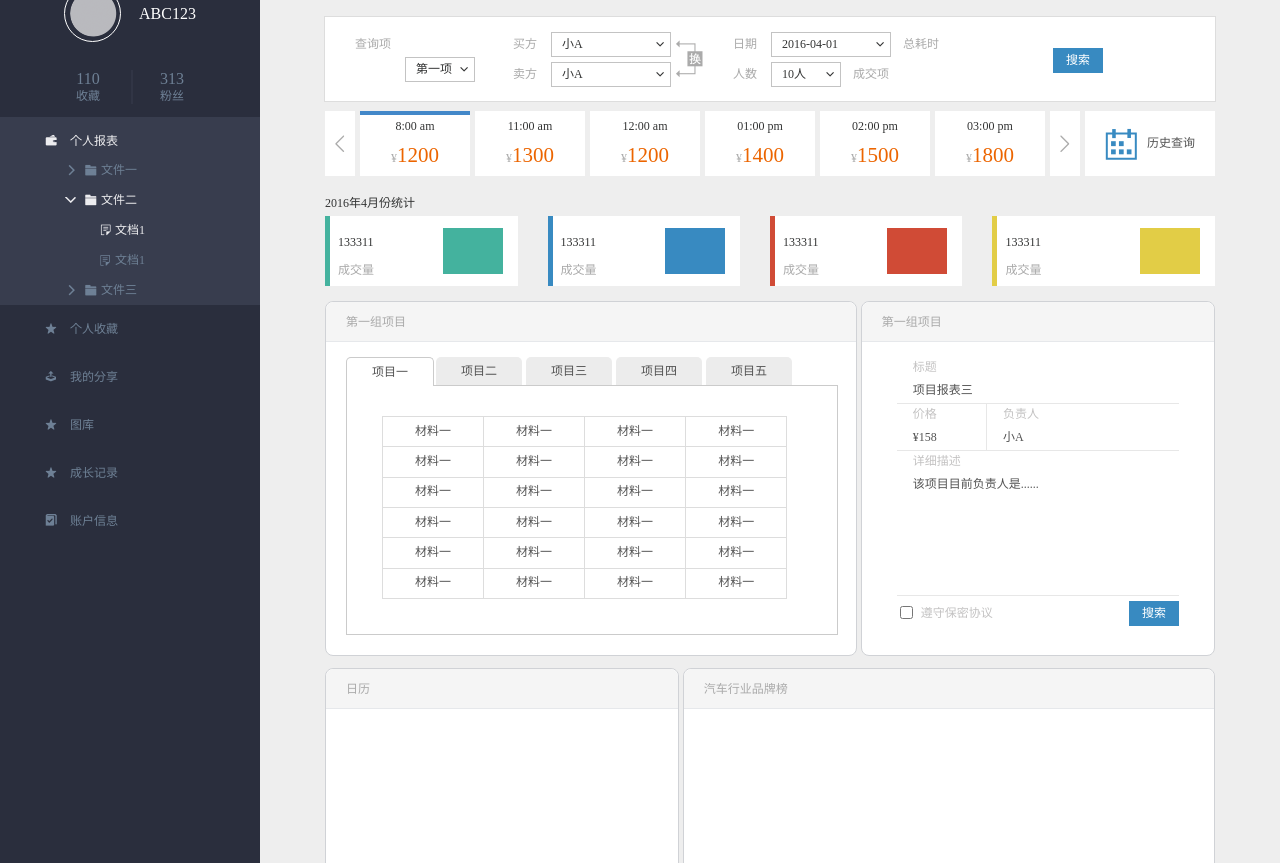
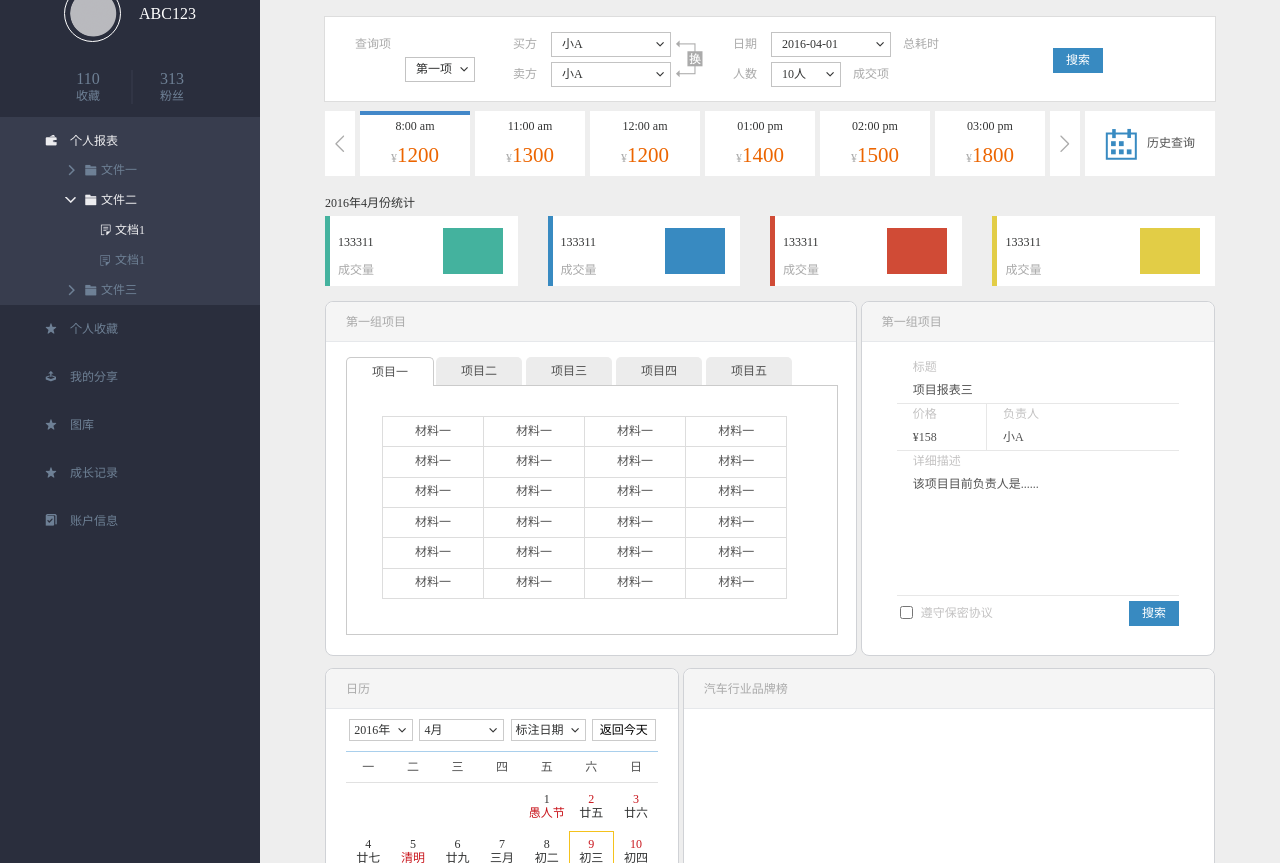
Before and after one commit to HsingyuChen1996/ifetask, a plain HTML site: page stage01/task09/dist/index.html in a window 1280 px wide. Shown: the part 89-952 px from the top of the page. Drawn offline with Linux system fonts and the light colour scheme.

Commit message:
calendar finished

```diff
--- a/stage01/task09/src/sass/index.scss
+++ b/stage01/task09/src/sass/index.scss
@@ -37,6 +37,7 @@ html, body {
 }
 
 .clearfix {
+    *zoom: 1;
     &:before,&:after {
         content: '';
         display: table;
@@ -340,6 +341,7 @@ html, body {
     font-family: 'SimHei';
     border: 1px solid #c3c3c3;
     overflow: hidden;
+    cursor: pointer;
     &.select-mr {
         margin-right: 12px;
     }
@@ -356,7 +358,6 @@ html, body {
         background: url(../img/select-arrow.png) no-repeat center;
         background-color: #fff;
         text-align: center;
-        cursor: pointer;
     }
     .select-valuebox {
         height: 100%;
@@ -687,3 +688,88 @@ html, body {
         margin-top: 5px;
     }
 }
+.calendar {
+    .section-container {
+        padding: 10px 20px 0;
+    }
+}
+.calendar-filter {
+    border-bottom: 1px solid #a9cfec;
+    padding-bottom: 10px;
+    .select {
+        float: left;
+        width: 62px;
+        height: 20px;
+        margin-left: 2%;
+        border: 1px solid #cbcbcb;
+        &.select-long {
+            width: 83px;
+        }
+        &.select-mid {
+            width: 73px;
+        }
+        .select-valuebox {
+            padding-left: 4px;
+            line-height: 20px;
+        }
+        &:first-child {
+            margin-left: 1%;
+        }
+    }
+    #backtoday {
+        float: left;
+        width: 62px;
+        height: 20px;
+        margin-left: 2%;
+        text-align: center;
+        border: 1px solid #cbcbcb;
+        line-height: 20px;
+        cursor: pointer;
+    }
+}
+.calendar-container {
+    width: 100%;
+    .calendar-week {
+        height: 30px;
+        line-height: 30px;
+        border-bottom: 1px solid #e1e1e1;
+        font-family: 'SimHei';
+        color: #535353;
+        li {
+            float: left;
+            width: (1/7)*100%;
+            text-align: center;
+        }
+    }
+    .canlendar-day {
+        font-family: 'SimHei';
+        color: #323333;
+        li {
+            float: left;
+            box-sizing: border-box;
+            width: (1/7)*100%;
+            height: 42px;
+            padding-top: 7px;
+            margin-top: 3px;
+            text-align: center;
+            cursor: pointer;
+            &:hover, &.active {
+                border: 1px solid #f4c21d;
+                padding-top: 6px;
+            }
+            &.empty {
+                cursor: default;
+                &:hover {
+                    border: none;
+                    padding-top: 7px;
+                }
+            }
+            b {
+                font-weight: 400;
+            }
+            b.weekend, p.festival {
+                color: #c9161d;
+            }
+        }
+    }
+}
```
Also changed, not shown: stage01/task09/dist/css/index.css, stage01/task09/dist/css/index.min.css, stage01/task09/dist/index.html.
